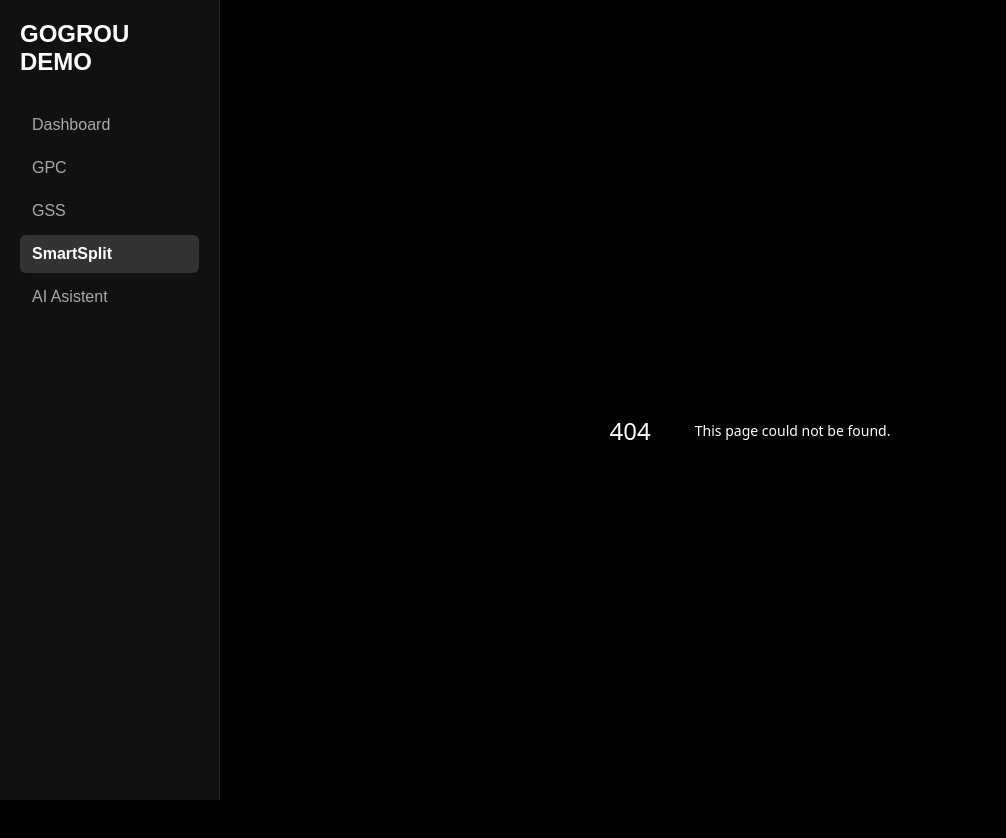
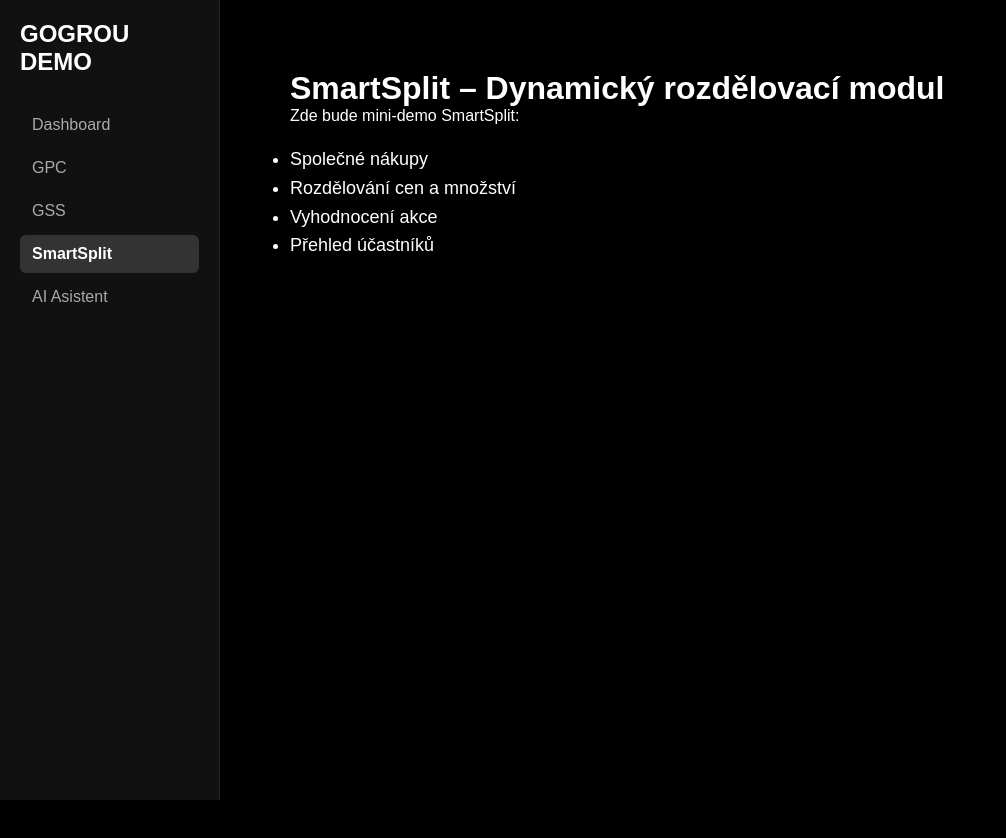
Before and after one commit to gogrou-app/gogrou-demo, a Next.js app: page /ss in a window 1280 px wide. Before the commit this address had no page. Shown: the top 838 px of the page, without its empty margins (0-1006 px from the left). After the commit the page ends 800 px from the top, so only its background shows below. Built offline with nearby package versions, Linux system fonts and the light colour scheme.

Commit message:
Create page.js

```diff
--- /dev/null
+++ b/app/ss/page.js
@@ -0,0 +1,15 @@
+export default function Page() {
+  return (
+    <div style={{ padding: "40px" }}>
+      <h1>SmartSplit – Dynamický rozdělovací modul</h1>
+      <p>Zde bude mini-demo SmartSplit:</p>
+
+      <ul style={{ marginTop: "20px", fontSize: "18px", lineHeight: "1.6" }}>
+        <li>Společné nákupy</li>
+        <li>Rozdělování cen a množství</li>
+        <li>Vyhodnocení akce</li>
+        <li>Přehled účastníků</li>
+      </ul>
+    </div>
+  );
+}
```
